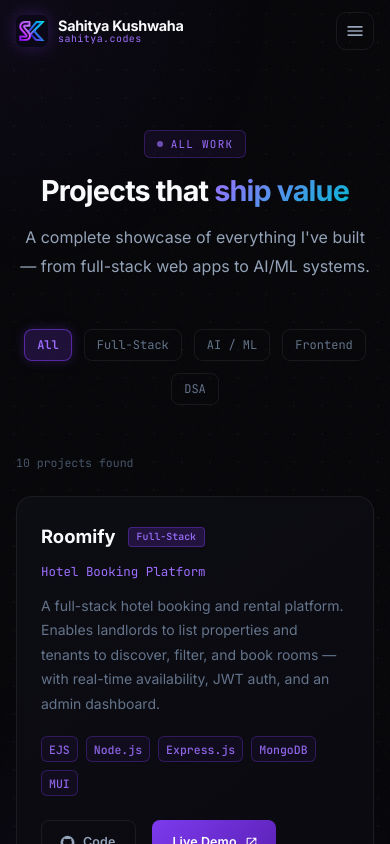
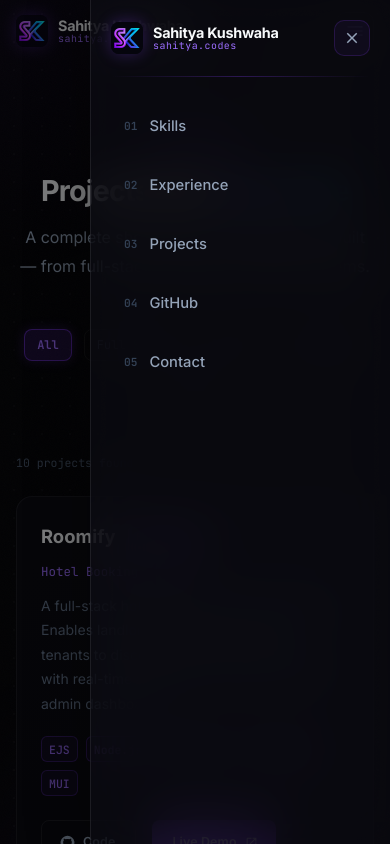
Before and after one commit to sahitya1903/portfolio, a React (Vite) app: page /projects in a window 390 px wide. Both pictures are taken after a click on the button 355 px from the left and 31 px from the top of the page. Shown: the top 844 px of the page. Built offline with nearby package versions, Linux system fonts and the light colour scheme; no server answers.

Commit message:
fix: fixed auto closure of mobile drawer and changed bg color

```diff
--- a/src/components/layout/Navbar.jsx
+++ b/src/components/layout/Navbar.jsx
@@ -73,11 +73,9 @@
 
   // Close drawer on route change
   useEffect(() => {
-    if (drawerOpen) {
-      const timer = setTimeout(() => setDrawerOpen(false), 0);
-      return () => clearTimeout(timer);
-    }
-  }, [pathname, drawerOpen]);
+    const timer = setTimeout(() => setDrawerOpen(false), 0);
+    return () => clearTimeout(timer);
+  }, [pathname]);
 
   // Scrollspy logic to automatically highlight section on scroll
   useEffect(() => {
@@ -228,14 +226,16 @@
         anchor="right"
         open={drawerOpen}
         onClose={() => setDrawerOpen(false)}
-        PaperProps={{
-          sx: {
-            width: 300,
-            background: `linear-gradient(160deg, rgba(15,12,30,0.55) 0%, rgba(8,8,14,0.45) 100%)`,
-            backdropFilter: 'blur(32px) saturate(200%)',
-            WebkitBackdropFilter: 'blur(32px) saturate(200%)',
-            borderLeft: `1px solid ${alpha(VIOLET, 0.2)}`,
-            boxShadow: `-20px 0 80px ${alpha(VIOLET, 0.12)}, inset 0 0 80px ${alpha(VIOLET, 0.03)}`,
+        slotProps={{
+          paper: {
+            sx: {
+              width: 300,
+              background: 'rgba(13, 13, 20, 0.68)',
+              backdropFilter: 'blur(24px)',
+              WebkitBackdropFilter: 'blur(24px)',
+              borderLeft: '1px solid rgba(255, 255, 255, 0.08)',
+              boxShadow: '-16px 0 48px rgba(0, 0, 0, 0.24)',
+            },
           },
         }}
       >
@@ -281,6 +281,7 @@
                 key={path}
                 component={RouterLink}
                 to={path}
+                onClick={() => setDrawerOpen(false)}
                 sx={{
                   display: 'flex',
                   alignItems: 'center',
```
